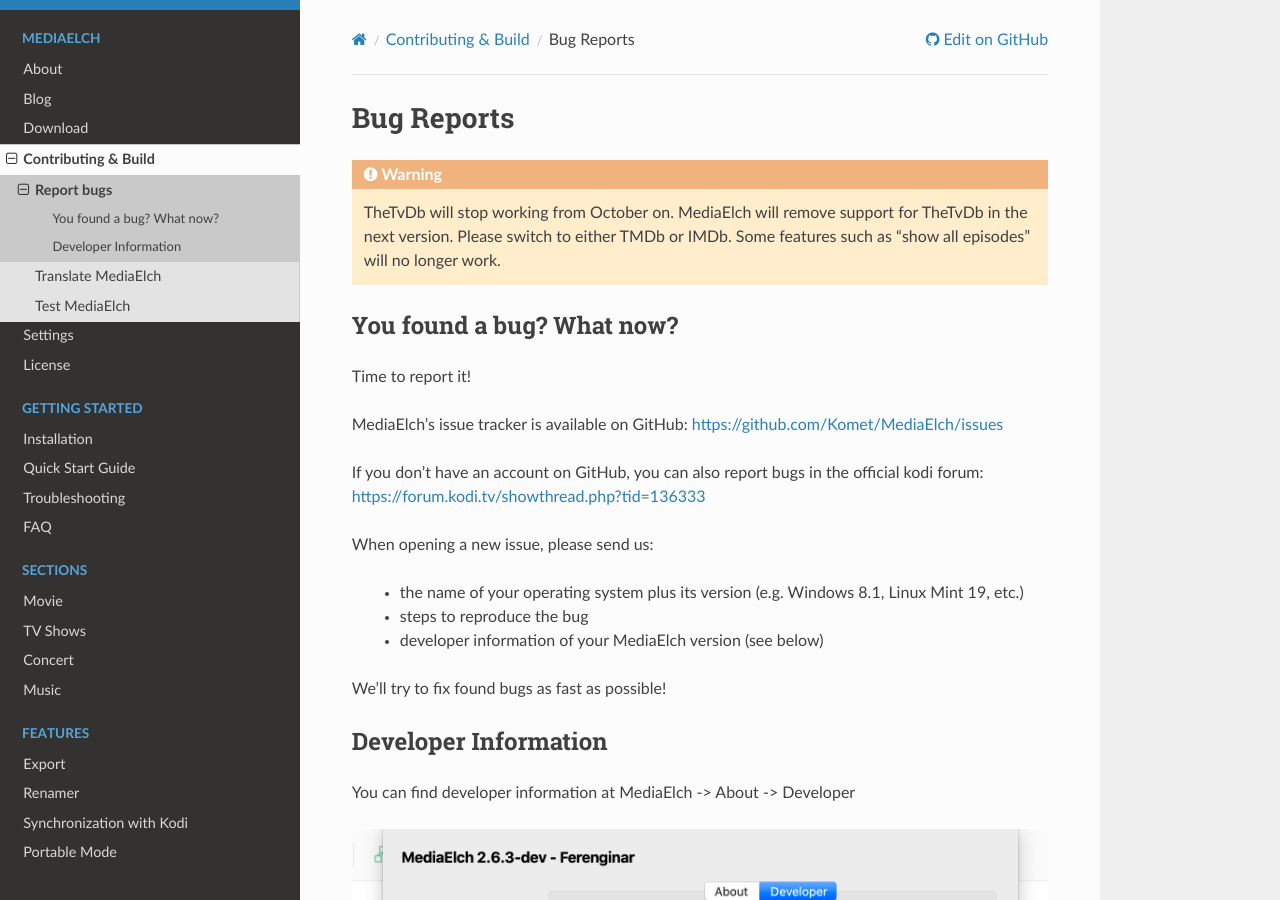
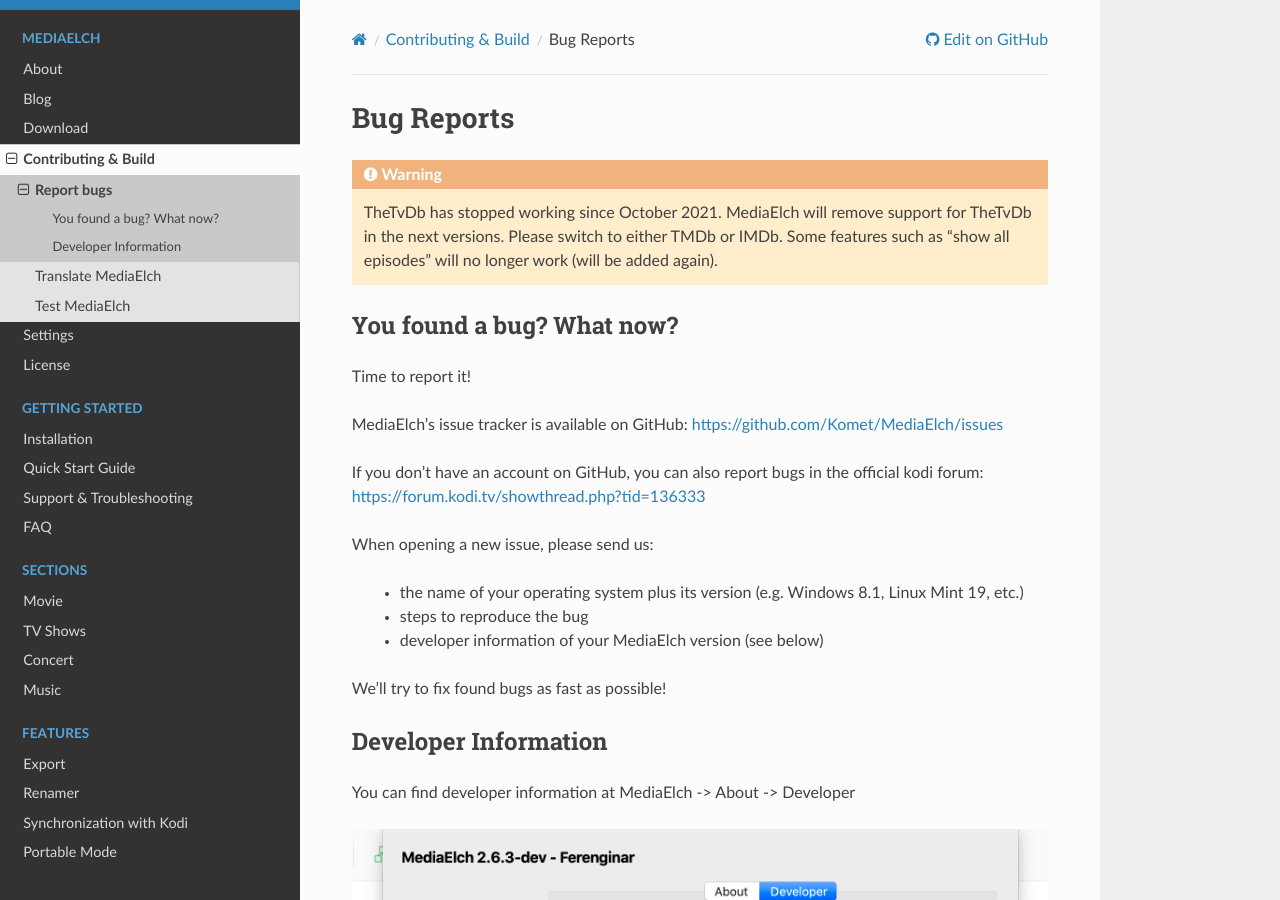
Before and after one commit to mediaelch/mediaelch-doc, a Sphinx documentation site: the page built from docs/source/contributing/bug-reports.rst, in a window 1280 px wide and 900 px high. Built offline with Sphinx 7.4.7 and the Read the Docs theme 2.0.0, drawn with Linux system fonts in a browser that asks for light colours; pages that are not in the unit, such as notebooks, are missing from menus.

Commit message:
fix(troubleshooting): Add "Support" to heading to make it easier to find

```diff
--- a/docs/source/contributing/bug-reports.rst
+++ b/docs/source/contributing/bug-reports.rst
@@ -4,12 +4,13 @@
 
 .. warning::
 
-   TheTvDb will stop working from October on.  MediaElch will remove support for TheTvDb in the next version.
-   Please switch to either TMDb or IMDb.  Some features such as "show all episodes" will no longer work.
+   TheTvDb has stopped working since October 2021.  MediaElch will remove support for TheTvDb in the next versions.
+   Please switch to either TMDb or IMDb.  Some features such as "show all episodes" will no longer work (will be added again).
 
 
 You found a bug? What now?
 ==========================
+
 Time to report it!
 
 MediaElch's issue tracker is available on GitHub: https://github.com/Komet/MediaElch/issues
--- a/docs/source/troubleshooting.rst
+++ b/docs/source/troubleshooting.rst
@@ -1,6 +1,6 @@
-===============
-Troubleshooting
-===============
+=========================
+Support & Troubleshooting
+=========================
 
 Problems using MediaElch? If you run into any problems, please try following
 steps before issuing a new bug.
```
Also changed, not shown: 1 other file.
